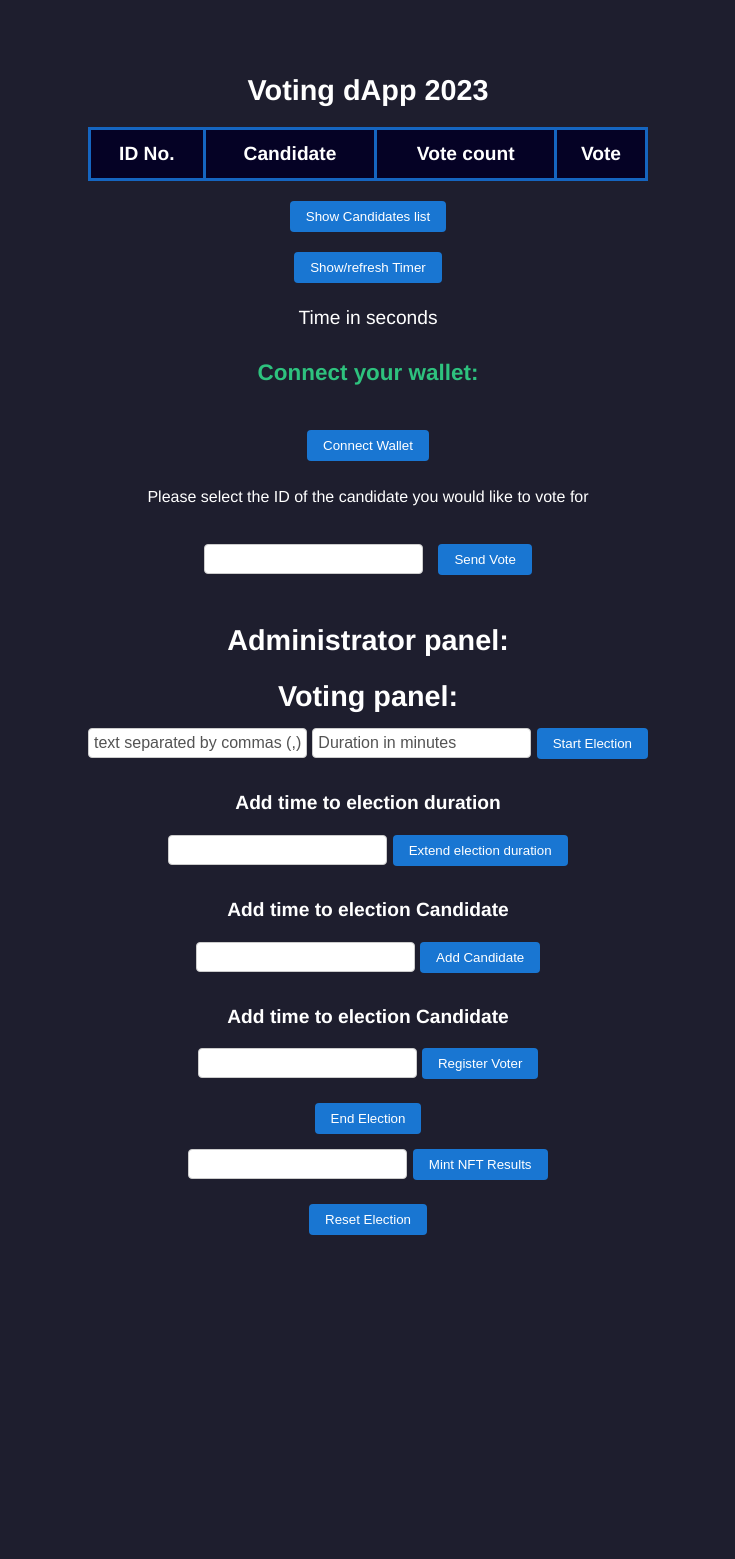
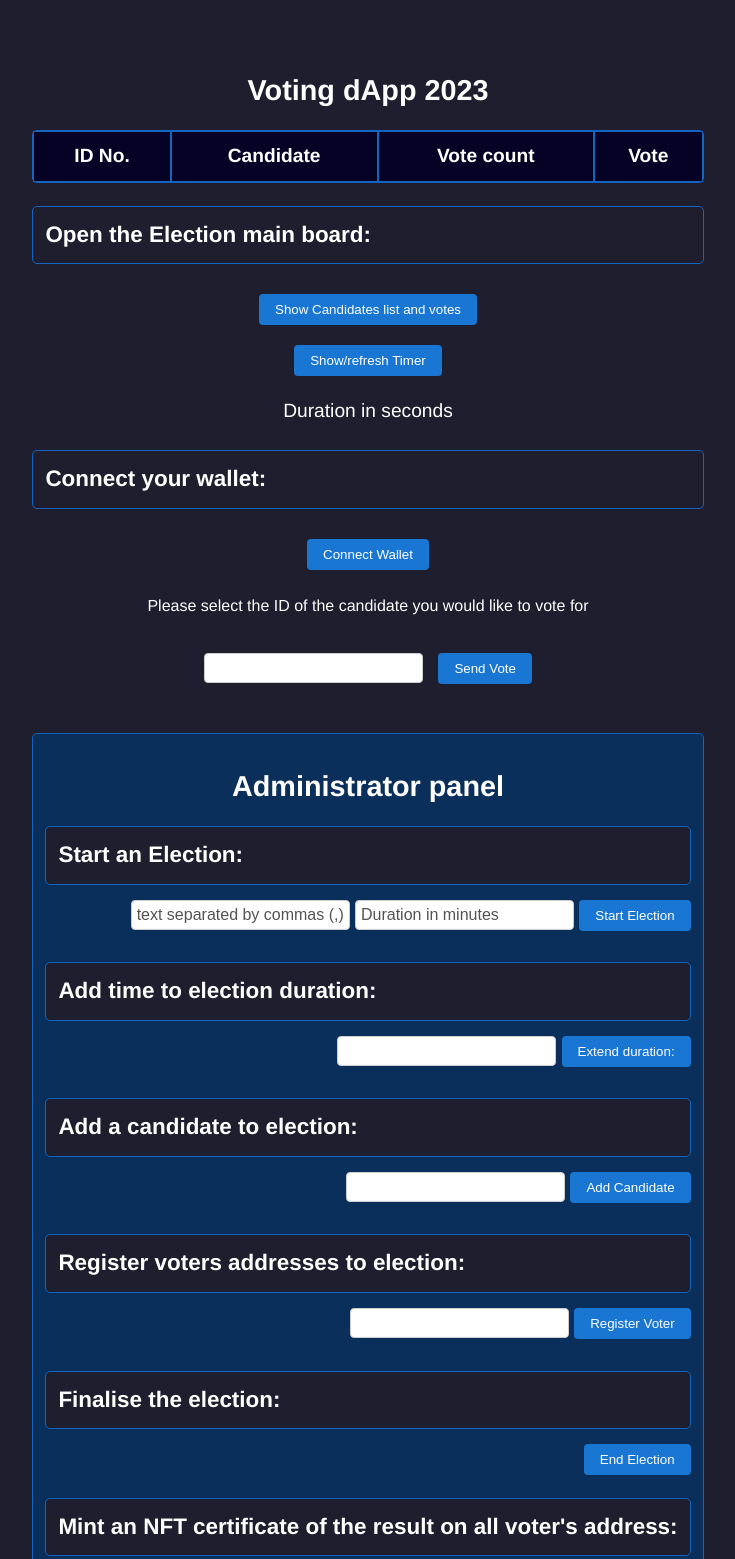
Before and after one commit to S2BCBCDev/voting-dapp-tutorial-2023-bis, a website: page frontend/public/index.html in a window 1280 px wide. Shown: the part 40-1599 px from the top of the page, without its empty margins (272-1007 px from the left). Before the commit the page ends 1275 px from the top, so only its background shows below. Drawn offline with Linux system fonts and the light colour scheme; a script that the page names is missing.

Commit message:
refactor HTML CSS

```diff
--- a/frontend/public/index.html
+++ b/frontend/public/index.html
@@ -23,20 +23,18 @@
                     <th>Vote count</th>
                     <th>Vote</th>
                 </tr>
-
             </table>
         </div>
 
-
-
         <div id="showCandidateListContainer">
-            <button id="showCandidateList">Show Candidates list</button>
+            <h3>Open the Election main board:</h3>
+            <button id="showCandidateList">Show Candidates list and votes</button>
         </div>
 
         <div id="timer">
             <button id="showTimerButton" onclick="showTimer()">Show/refresh Timer</button>
 
-            <p id="timerMessage"><span id="time">Time in seconds</span></p>
+            <p id="timerMessage"><span id="time">Duration in seconds</span></p>
         </div>
 
         <div id="connectWallet">
@@ -53,45 +51,51 @@
         </div>
 
         <div id="admin">
-            <h2 id="admin">Administrator panel:</h2>
+
+                <h2>Administrator panel</h2>
+
+
             <div id="startElection">
-                <h2 id="startElectionMessage">Voting panel:</h2>
+                <h3 id="startElectionMessage">Start an Election:</h3>
                 <input type="text" id="addCandidateInput" placeholder="text separated by commas (,) " />
                 <input type="number" id="specifyDuration" placeholder="Duration in minutes" />
                 <button id="startElectionButton">Start Election</button>
             </div>
 
             <div id="changeElectionDuration">
-                <p>Add time to election duration</p>
+                <h3>Add time to election duration:</h3>
                 <input type="number" id="changeElectionDurationInput" />
-                <button id="changeElectionDurationButton">Extend election duration</button>
+                <button id="changeElectionDurationButton">Extend duration:</button>
 
             </div>
 
             <div id="addCandidate">
-                <p>Add time to election Candidate</p>
+                <h3>Add a candidate to election:</h3>
                 <input type="text" id="addCandidateInputBonus" />
                 <button id="addCandidateButton">Add Candidate</button>
 
             </div>
 
             <div id="addVoter">
-                <p>Add time to election Candidate</p>
+                <h3>Register voters addresses to election:</h3>
                 <input type="text" id="addVoterInput" />
                 <button id="addVoterButton">Register Voter</button>
             </div>
 
             <div id="endElection">
+                <h3>Finalise the election:</h3>
                 <button id="endElectionButton">End Election</button>
             </div>
 
             <div id="saveResultsNFT">
+                <h3>Mint an NFT certificate of the result on all voter's address:</h3>
                 <input type="text" id="saveResultsNFTInput" />
-                <button id="saveResultsNFTButton">Mint NFT Results</button>
+                <button id="saveResultsNFTButton">Mint ENFT ElectionNFT</button>
             </div>
 
             <div id="resetElection">
-                <button id="resetElectionButton">Reset Election</button>
+                <h3>Reinitialise the election</h3>
+                <button id="resetElectionButton">Reinitialise!</button>
             </div>
         </div>
 
--- a/frontend/public/script.js
+++ b/frontend/public/script.js
@@ -1229,9 +1229,6 @@ showCandidateList.addEventListener("click", async () => {
   }
 });
 
-
-
-
 // Call displayCandidates() to display candidates when the page loads
 displayCandidates();
 
--- a/frontend/public/style.css
+++ b/frontend/public/style.css
@@ -21,19 +21,25 @@ body {
 }
 
 
+
 .container {
     width: 80%;
     padding: 20px;
     background-color: #fff;
-    border-radius: 10px;
+    border-radius: 5px;
     box-shadow: 0 2px 4px rgba(0, 0, 0, 0.1);
 }
 
 h1,
-h2,
+h2 {
+        text-align: center;}
 h3 {
-    text-align: center;
+    text-align: left;
     margin-bottom: 10px;
+    border-radius: 5px;
+    border: solid 1px #1565c0;
+    background-color: #1e1e2e;
+    padding: 12px;
 }
 
 button {
@@ -50,10 +56,13 @@ button {
     text-align: center;
 }
 
-#connectWalletMessage {
-    font-weight: bold;
-    color: #2ec27eff;
-    margin-bottom: 20px;
+#admin {
+    text-align: right;
+    margin-bottom: 10px;
+    border-radius: 5px;
+    border: solid 1px #1565c0;
+    background-color: #092f5a;
+    padding: 12px;
 }
 
 
@@ -74,15 +83,16 @@ button {
 
 table {
     width: 100%;
-    border-collapse: collapse;
+    border-collapse: separate; /* Change to separate */
+    border-spacing: 0; /* Add this line */
     border-radius: 5px;
 }
 
 table,
 th,
 td {
-    border: solid 3px #1565c0;
-    border-radius: 5px;
+    border: solid 1px #1565c0;
+    /* border-radius: 3px; */
 }
 
 th,
```
Also changed, not shown: functions.md (added, +21 -0 lines).
